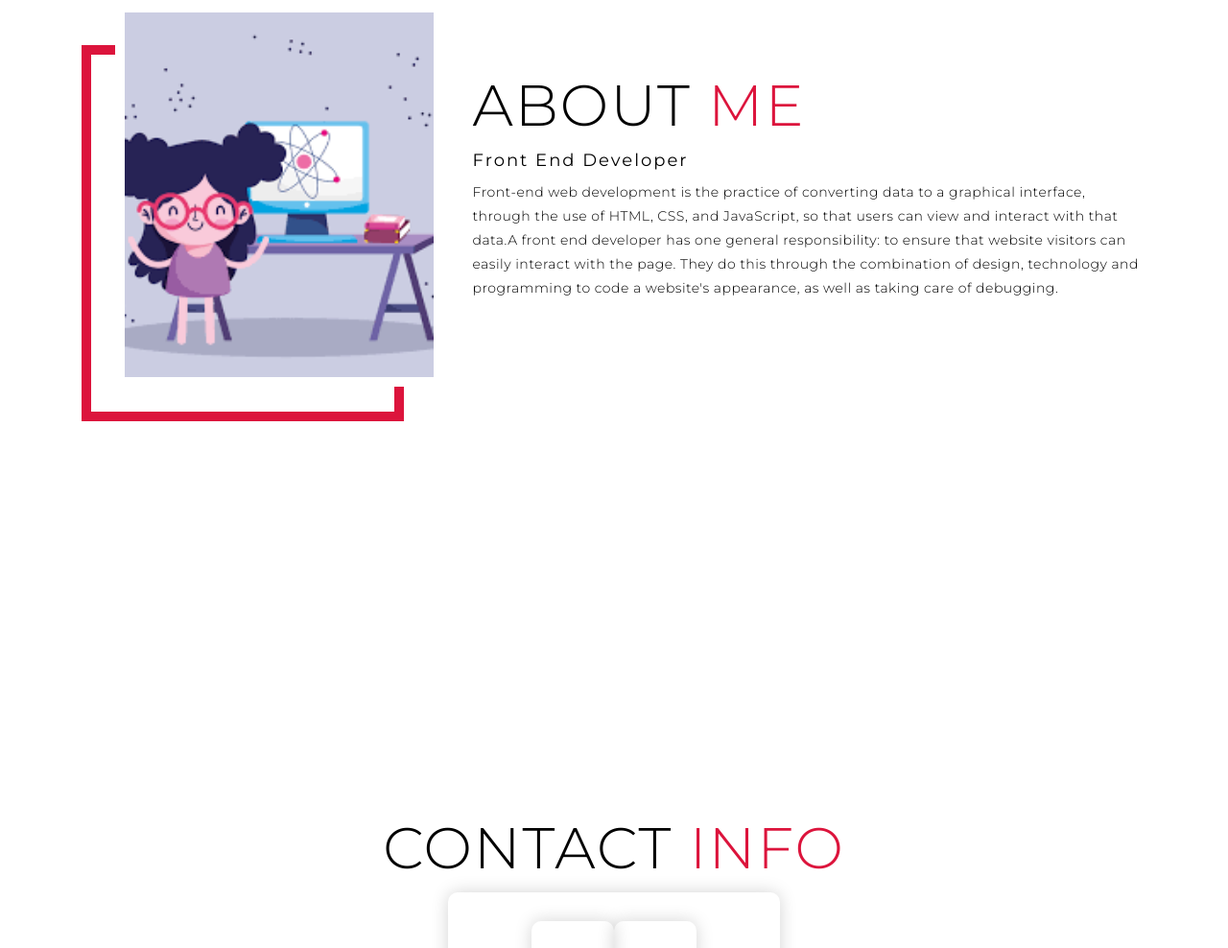
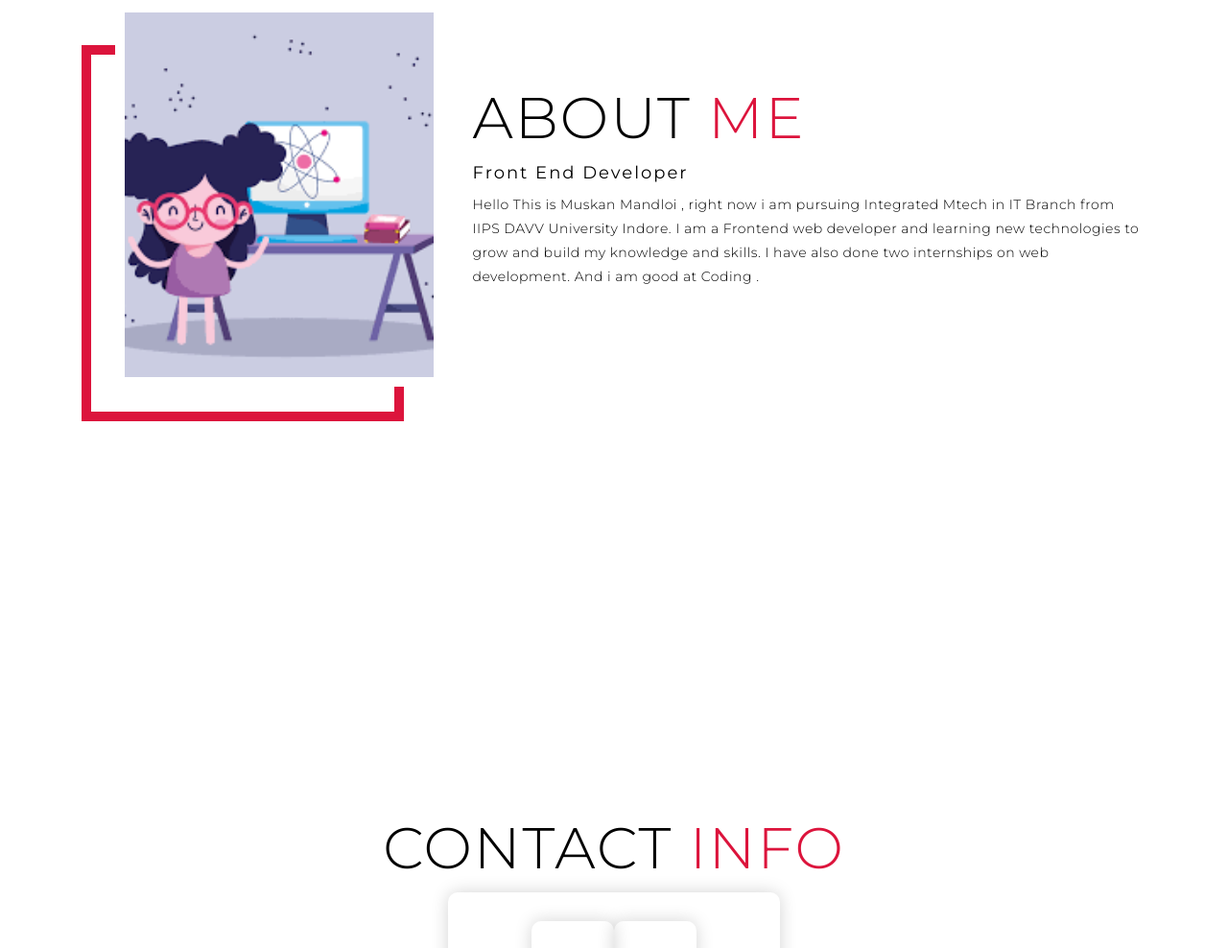
Before and after one commit to muskanmandloi/My-Portfolio, a plain HTML site: page index.html in a window 1280 px wide. Shown: the part 4120-5108 px from the top of the page at 96% size. Drawn offline with Linux system fonts and the light colour scheme.

Commit message:
Update index.html
adding some more informations.

```diff
--- a/index.html
+++ b/index.html
@@ -148,8 +148,8 @@
       <div class="col-right">
         <h1 class="section-title">About <span>me</span></h1>
         <h2>Front End Developer</h2>
-        <p>Front-end web development is the practice of converting data to a graphical interface, through the use of HTML, CSS, and JavaScript, so that users can view and interact with that data.A front end developer has one general responsibility: to ensure that website visitors can easily interact with the page. They do this through the combination of design, technology and programming to code a website's appearance, as well as taking care of debugging.</p>
-
+        <p>Hello This is Muskan Mandloi , right now i am pursuing Integrated Mtech in IT Branch from IIPS DAVV University Indore.
+        I am a Frontend web developer and learning new technologies to grow and build my knowledge and skills. I have also done two internships on web development. And i am good at Coding .</p>
       </div>
     </div>
   </section>
```
